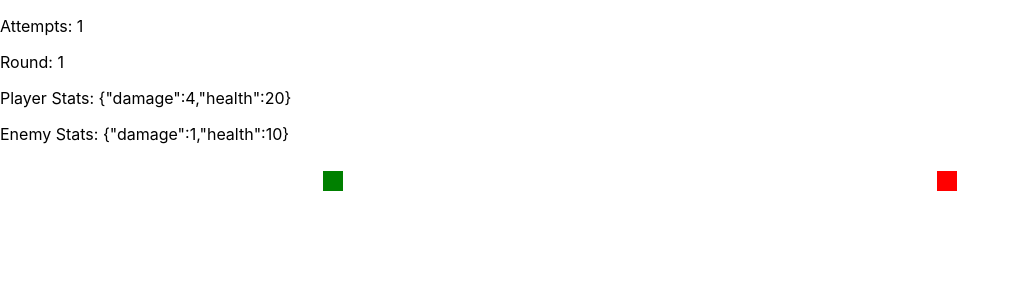
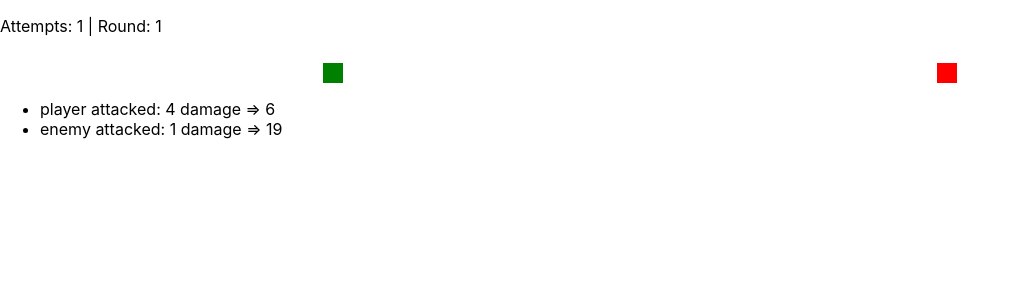
Before and after one commit to LitenApe/react-game, a React (Create React App) app: page / in a window 1280 px wide. Shown: the top 300 px of the page, without its empty margins (0-1020 px from the left). Built offline with nearby package versions, Linux system fonts and the light colour scheme.

Commit message:
feat: add battle log

```diff
--- a/src/containers/Battle.tsx
+++ b/src/containers/Battle.tsx
@@ -1,4 +1,4 @@
-import { ReactNode, useEffect, ReactElement } from 'react';
+import { useState, ReactNode, useEffect, ReactElement } from 'react';
 import GameEntity from '../components/GameEntity';
 import Entity from '../service/Entity';
 import { GameState } from './Game';
@@ -15,11 +15,23 @@ type BattleProps = {
 
 export default function Battle(props: BattleProps): ReactElement {
   const { player, playerVisual, enemy, enemyVisual, setGameMode } = props;
+  const [battleLog, setBattleLog] = useState<Array<string>>([]);
 
   useEffect(() => {
     const interval = setInterval(() => {
-      const remainingPlayerHealth = player.setHealth(enemy.getDamage());
-      const remainingEnemyHealth = enemy.setHealth(player.getDamage());
+      const playerDamage = player.getDamage();
+      const remainingEnemyHealth = enemy.receiveAttack(playerDamage);
+      setBattleLog((log) => [
+        ...log,
+        `player attacked: ${playerDamage} damage => ${remainingEnemyHealth}`,
+      ]);
+
+      const enemyDamage = enemy.getDamage();
+      const remainingPlayerHealth = player.receiveAttack(enemyDamage);
+      setBattleLog((log) => [
+        ...log,
+        `enemy attacked: ${enemyDamage} damage => ${remainingPlayerHealth}`,
+      ]);
 
       if (remainingPlayerHealth === 0 || remainingEnemyHealth === 0) {
         setGameMode(
@@ -34,9 +46,16 @@ export default function Battle(props: BattleProps): ReactElement {
   }, []);
 
   return (
-    <div id="arena">
-      <GameEntity visual={playerVisual} />
-      <GameEntity visual={enemyVisual} />
-    </div>
+    <>
+      <div id="arena">
+        <GameEntity visual={playerVisual} />
+        <GameEntity visual={enemyVisual} />
+      </div>
+      <ul>
+        {battleLog.map((history, index) => (
+          <li key={`battle-log-${index}`}>{history}</li>
+        ))}
+      </ul>
+    </>
   );
 }
--- a/src/containers/Game.tsx
+++ b/src/containers/Game.tsx
@@ -40,9 +40,13 @@ export default function Game(props: GameProps): ReactElement {
   const progressGame = useCallback(
     (gameState: GameState) => {
       setRound((round) => round + 1);
-      setEnemy(
-        (previousEnemy) => new Entity(round + previousEnemy.getDamage())
-      );
+      setEnemy((previousEnemy) => {
+        const previousStats = previousEnemy.getStats();
+        return new Entity(
+          previousStats.damage + round,
+          initialPlayerStats.health + round
+        );
+      });
       setState(() => gameState);
     },
     [setRound, setEnemy, setState]
@@ -72,10 +76,9 @@ export default function Game(props: GameProps): ReactElement {
 
   return (
     <>
-      <p>Attempts: {attempts}</p>
-      <p>Round: {round}</p>
-      <p>Player Stats: {JSON.stringify(player.getStats())}</p>
-      <p>Enemy Stats: {JSON.stringify(enemy.getStats())}</p>
+      <p>
+        Attempts: {attempts} | Round: {round}
+      </p>
 
       <Battle
         player={player}
--- a/src/service/Entity.ts
+++ b/src/service/Entity.ts
@@ -9,7 +9,7 @@ interface IEntity {
   getHealth(): number;
   getStats(): Stats;
 
-  setHealth(attack: number): number;
+  receiveAttack(attack: number): number;
   heal(): void;
 
   levelUp(damage: number, health: number): void;
@@ -53,7 +53,7 @@ export default class Entity implements IEntity {
    * @param { number } attack attacks the given entity
    * @returns remaining health
    */
-  setHealth(attack: number): number {
+  receiveAttack(attack: number): number {
     this.health = this.health - attack;
 
     if (this.health < 0) {
@@ -70,8 +70,7 @@ export default class Entity implements IEntity {
    */
   heal(): void {
     const dies = Dice.roll();
-    this.health =
-      dies >= 5 ? this.damage + this.health : this.damage * 2 + this.health;
+    this.health = dies >= 5 ? this.health + 4 : this.health + 2;
   }
 
   /**
```
